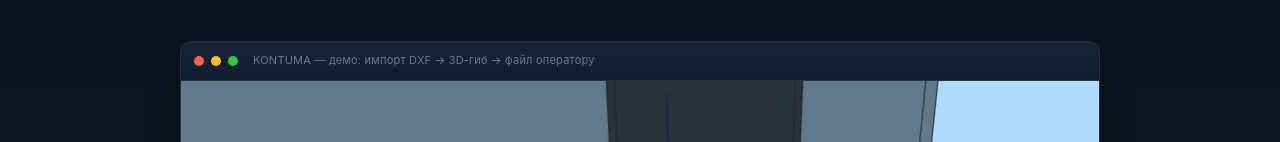
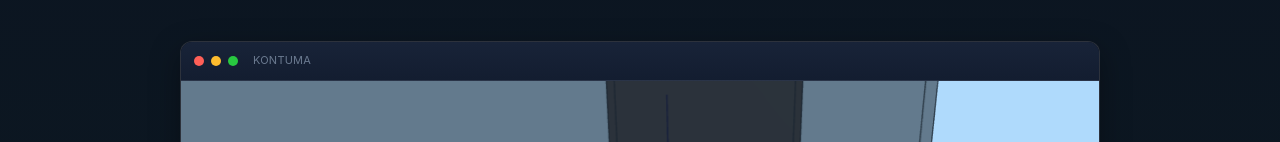
Before and after one commit to KoksaSa/Kontuma, a plain HTML site: page index.html in a window 1280 px wide. Shown: the part 4424-4566 px from the top of the page. Drawn offline with Linux system fonts and the light colour scheme.

Commit message:
Update index.html

```diff
--- a/index.html
+++ b/index.html
@@ -2060,7 +2060,7 @@ body.dl-lock{overflow:hidden}
 
       <figure class="export-preview reveal">
         <div class="shot">
-          <div class="shot-bar"><i></i><i></i><i></i><span data-i18n="shot.demo">KONTUMA — демо: импорт DXF → 3D-гиб → файл оператору</span></div>
+          <div class="shot-bar"><i></i><i></i><i></i><span data-i18n="shot.demo">KONTUMA</span></div>
           <div class="shot-body">
             <div class="shot-ph" data-label="demo.mp4"></div>
             <video src="./photo/demo.mp4" poster="./photo/3D симуляция гибки.png" controls autoplay muted loop playsinline preload="metadata" onerror="this.onerror=null;this.style.display='none';this.insertAdjacentHTML('beforebegin','&lt;img src=&quot;./photo/3D симуляция гибки.png&quot; alt=&quot;Демонстрация работы KONTUMA: импорт DXF, 3D-симуляция гиба на матрице и выдача файла для планшета оператора&quot; loading=&quot;lazy&quot; decoding=&quot;async&quot;&gt;');">
@@ -2508,7 +2508,7 @@ body.dl-lock{overflow:hidden}
       </a>
     </div>
 
-    <p class="dl-note" data-i18n="dl.note">Windows 10 или 11 · установка за 5 минут · 14 дней бесплатно, без карты. Вопросы по установке — на kontumapro@gmail.com.</p>
+    <p class="dl-note" data-i18n="dl.note">Windows 10 или 11 · установка за 5 минут · 14 дней бесплатно, без карты. Вопросы по приобретению полной версии программы — kontumapro@gmail.com.</p>
   </div>
 </div>
 
@@ -2666,12 +2666,12 @@ body.dl-lock{overflow:hidden}
       'dl.yd': 'Яндекс Диск',
       'dl.ydDesc': 'Скачивание через Яндекс Диск, удобно для российских сетей',
       'dl.close': 'Закрыть',
-      'dl.note': 'Windows 10 или 11 · установка за 5 минут · 14 дней бесплатно, без карты. Вопросы по установке — на kontumapro@gmail.com.',
+      'dl.note': 'Windows 10 или 11 · установка за 5 минут · 14 дней бесплатно, без карты. Вопросы по приобретению полной версии программы — kontumapro@gmail.com.',
       'shot.dxf': 'kontuma — импорт детали', 'shot.tooling': 'kontuma — библиотека матриц',
       'shot.autoplace': 'kontuma — авто-расстановка', 'shot.sim': 'kontuma — 3D-симуляция гибки',
       'shot.warn': 'kontuma — предупреждения', 'shot.force': 'kontuma — усилие гибки',
       'shot.cyclo': 'kontuma — циклограмма', 'shot.viewer': 'kontuma viewer — планшет оператора',
-      'shot.step': 'KONTUMA — предпросмотр STEP', 'shot.demo': 'KONTUMA — демо: импорт DXF → 3D-гиб → файл оператору',
+      'shot.step': 'KONTUMA — предпросмотр STEP', 'shot.demo': 'KONTUMA',
       'alt.dxf': 'Импорт DXF в KONTUMA: панель загрузки файла и таблица гибов детали detail.dxf',
       'alt.tooling': 'Библиотека инструмента KONTUMA: папки с превью матриц и таблица «Матрицы на станке»',
       'alt.autoplace': 'Авто-расстановка штампов в KONTUMA: результат «Расстановка выполнена: 5 из 5 групп»',
@@ -2833,12 +2833,12 @@ body.dl-lock{overflow:hidden}
       'dl.yd': 'Yandex Disk',
       'dl.ydDesc': 'Download over Yandex Disk, convenient for RU connections',
       'dl.close': 'Close',
-      'dl.note': 'Windows 10 or 11 · 5-minute install · 14-day trial, no card required. Questions about installation — write to kontumapro@gmail.com.',
+      'dl.note': 'Windows 10 or 11 · 5-minute install · 14-day trial, no card required. Questions about purchasing the full version — kontumapro@gmail.com.',
       'shot.dxf': 'kontuma — part import', 'shot.tooling': 'kontuma — die library',
       'shot.autoplace': 'kontuma — auto placement', 'shot.sim': 'kontuma — 3D bend simulation',
       'shot.warn': 'kontuma — warnings', 'shot.force': 'kontuma — bending force',
       'shot.cyclo': 'kontuma — cyclogram', 'shot.viewer': 'kontuma viewer — operator tablet',
-      'shot.step': 'KONTUMA — STEP preview', 'shot.demo': 'KONTUMA — demo: DXF import → 3D bend → operator file',
+      'shot.step': 'KONTUMA — STEP preview', 'shot.demo': 'KONTUMA',
       'alt.dxf': 'DXF import in KONTUMA: file loading panel and the bend table of detail.dxf',
       'alt.tooling': 'Tooling library in KONTUMA: die preview folders and the "Dies on the machine" table',
       'alt.autoplace': 'Automatic tool placement in KONTUMA: result "Placement complete: 5 of 5 groups"',
```
